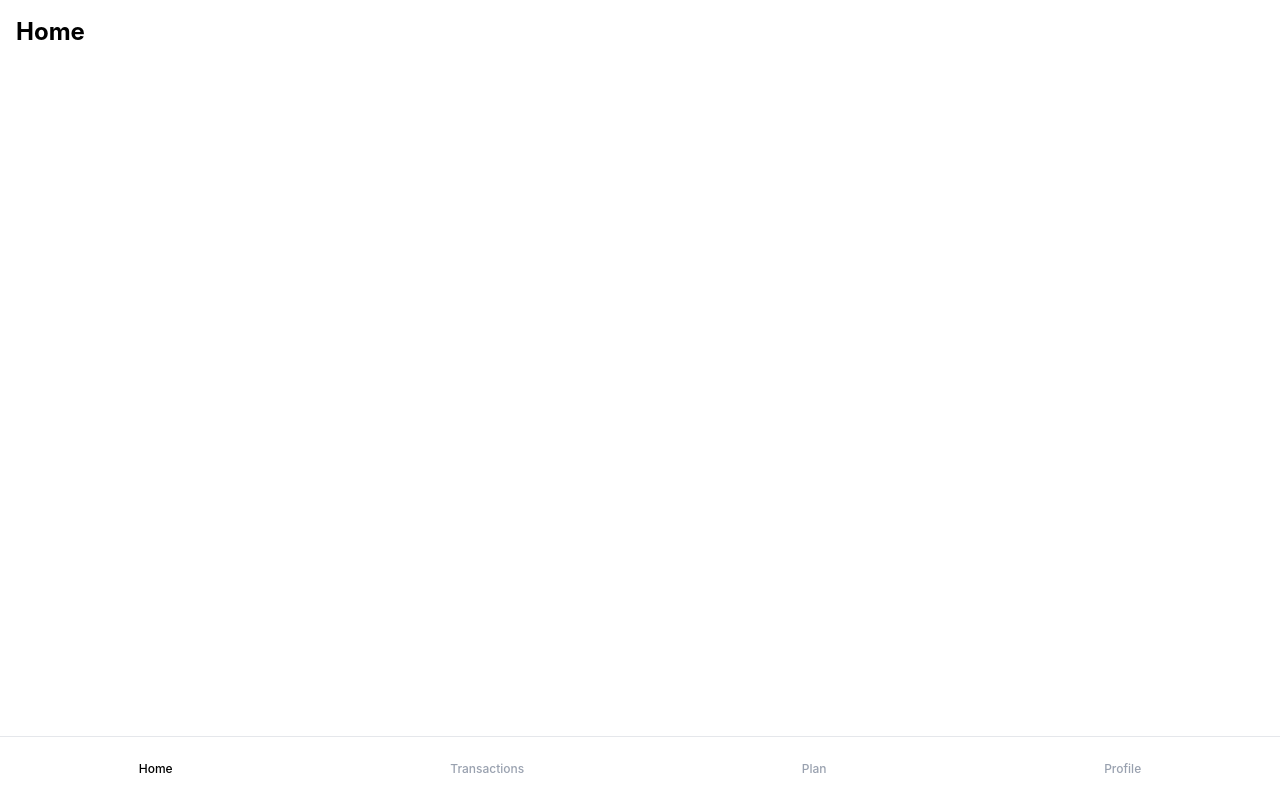
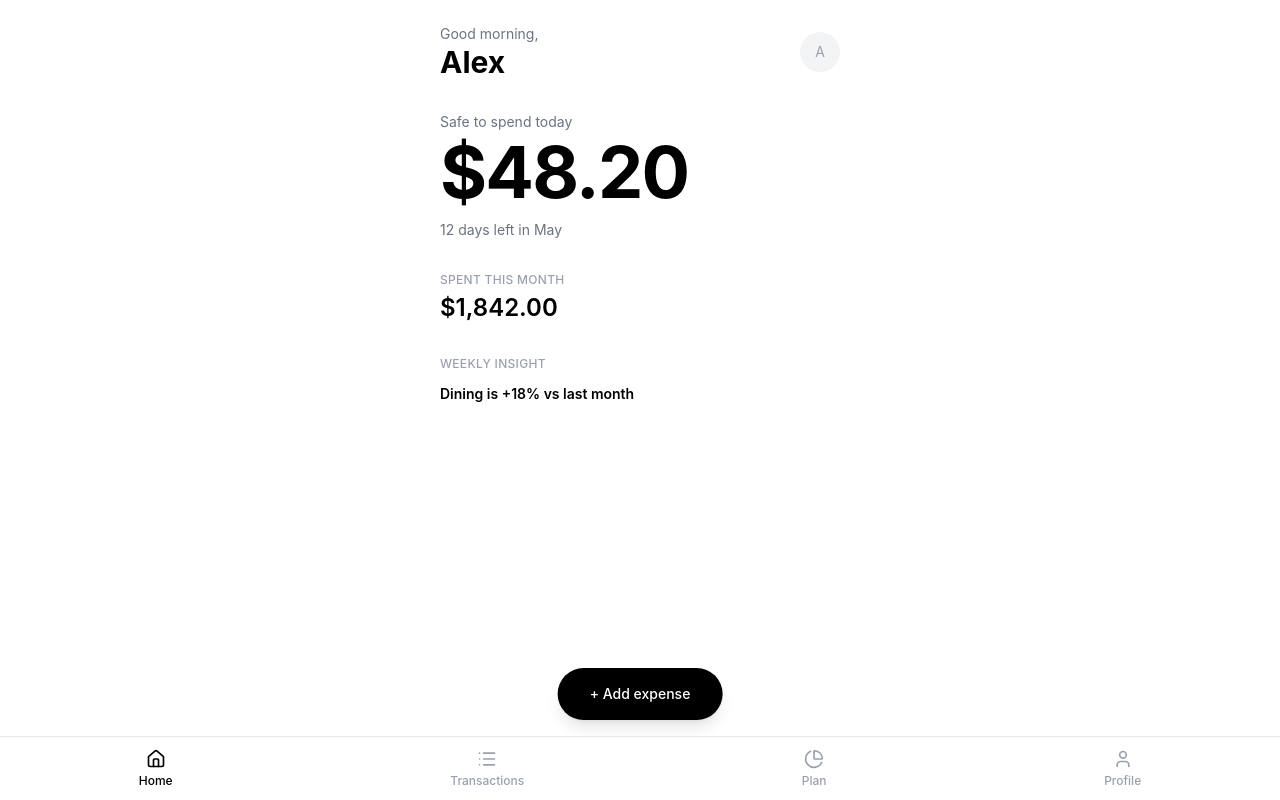
Before and after one commit to JosiahYule/allowance, a React (Vite) app: page / in a window 1280 px wide. Built offline with nearby package versions, Linux system fonts and the light colour scheme.

Commit message:
home screen layout, floating add expense button, nav icons

```diff
--- a/package.json
+++ b/package.json
@@ -11,6 +11,7 @@
   },
   "dependencies": {
     "@tailwindcss/vite": "^4.2.4",
+    "lucide-react": "^1.14.0",
     "react": "^19.2.5",
     "react-dom": "^19.2.5",
     "react-router-dom": "^7.15.0",
--- a/src/App.jsx
+++ b/src/App.jsx
@@ -16,6 +16,9 @@ function App() {
           <Route path="/profile" element={<Profile />} />
         </Routes>
       </div>
+      <button className="fixed bottom-20 left-1/2 -translate-x-1/2 bg-black text-white text-sm font-medium px-8 py-4 rounded-full shadow-lg">
+        + Add expense
+      </button>
       <BottomNav />
     </BrowserRouter>
   )
--- a/src/components/BottomNav.jsx
+++ b/src/components/BottomNav.jsx
@@ -1,30 +1,34 @@
 import { Link, useLocation } from 'react-router-dom'
+import { Home, List, PieChart, User } from 'lucide-react'
 
 function BottomNav() {
   const location = useLocation()
 
   const tabs = [
-    { label: 'Home', path: '/' },
-    { label: 'Transactions', path: '/transactions' },
-    { label: 'Plan', path: '/plan' },
-    { label: 'Profile', path: '/profile' },
+    { label: 'Home', path: '/', icon: Home },
+    { label: 'Transactions', path: '/transactions', icon: List },
+    { label: 'Plan', path: '/plan', icon: PieChart },
+    { label: 'Profile', path: '/profile', icon: User },
   ]
 
   return (
     <nav className="fixed bottom-0 left-0 right-0 bg-white border-t border-gray-200 flex justify-around items-center h-16">
-      {tabs.map(tab => (
+      {tabs.map(tab => {
+        const Icon = tab.icon
+        const isActive = location.pathname === tab.path
+        return (
           <Link
             key={tab.path}
             to={tab.path}
-          className={`flex flex-col items-center text-xs font-medium ${
-            location.pathname === tab.path
-              ? 'text-black'
-              : 'text-gray-400'
+            className={`flex flex-col items-center gap-1 text-xs font-medium ${
+              isActive ? 'text-black' : 'text-gray-400'
             }`}
           >
+            <Icon size={20} />
             {tab.label}
           </Link>
-      ))}
+        )
+      })}
     </nav>
   )
 }
--- a/src/pages/Home.jsx
+++ b/src/pages/Home.jsx
@@ -1,7 +1,44 @@
 function Home() {
+  const safeToSpend = 48.20
+  const daysLeft = 12
+  const spentThisMonth = 1842
+
+  const formatCurrency = (amount) => {
+    return amount.toLocaleString('en-CA', {
+      minimumFractionDigits: 2,
+      maximumFractionDigits: 2
+    })
+  }
+
   return (
-    <div className="p-4">
-      <h1 className="text-2xl font-bold">Home</h1>
+    <div className="p-6 max-w-md mx-auto">
+
+      <div className="flex justify-between items-center mb-8">
+        <div>
+          <p className="text-gray-500 text-sm">Good morning,</p>
+          <p className="text-3xl font-bold text-black">Alex</p>
+        </div>
+        <div className="w-10 h-10 rounded-full bg-gray-100 flex items-center justify-center">
+          <span className="text-gray-400 text-sm">A</span>
+        </div>
+      </div>
+
+      <div className="mb-8">
+        <p className="text-sm text-gray-500 mb-1">Safe to spend today</p>
+        <p className="text-7xl font-bold text-black tracking-tight">${formatCurrency(safeToSpend)}</p>
+        <p className="text-sm text-gray-500 mt-3">{daysLeft} days left in May</p>
+      </div>
+
+      <div className="mb-8">
+        <p className="text-xs font-medium text-gray-400 uppercase tracking-wide mb-1">Spent this month</p>
+        <p className="text-2xl font-semibold">${formatCurrency(spentThisMonth)}</p>
+      </div>
+
+      <div>
+        <p className="text-xs font-medium text-gray-400 uppercase tracking-wide mb-3">Weekly insight</p>
+        <p className="text-sm font-semibold text-black">Dining is +18% vs last month</p>
+      </div>
+
     </div>
   )
 }
```
Also changed, not shown: 1 other file (tests, documents, lock files or other folders). Lines whose indentation alone changed are shown as unchanged.
